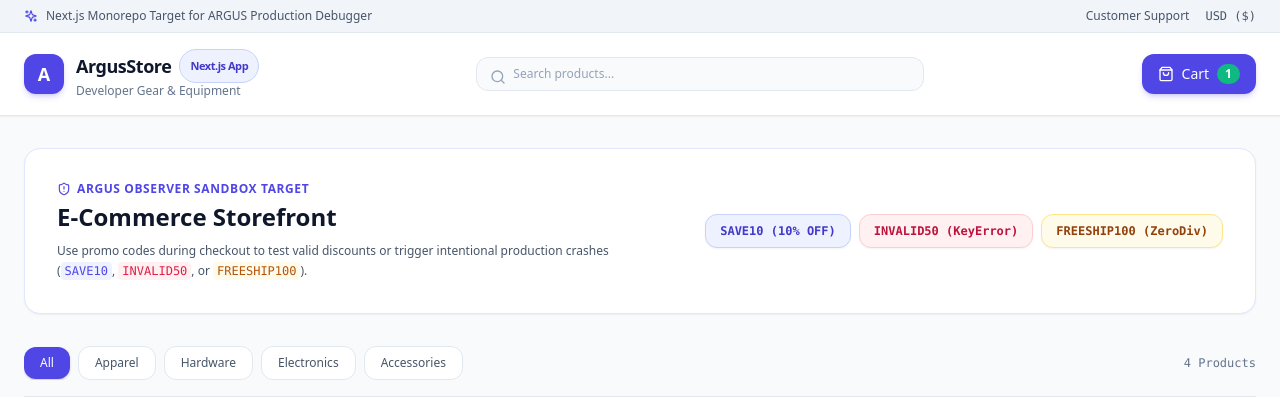
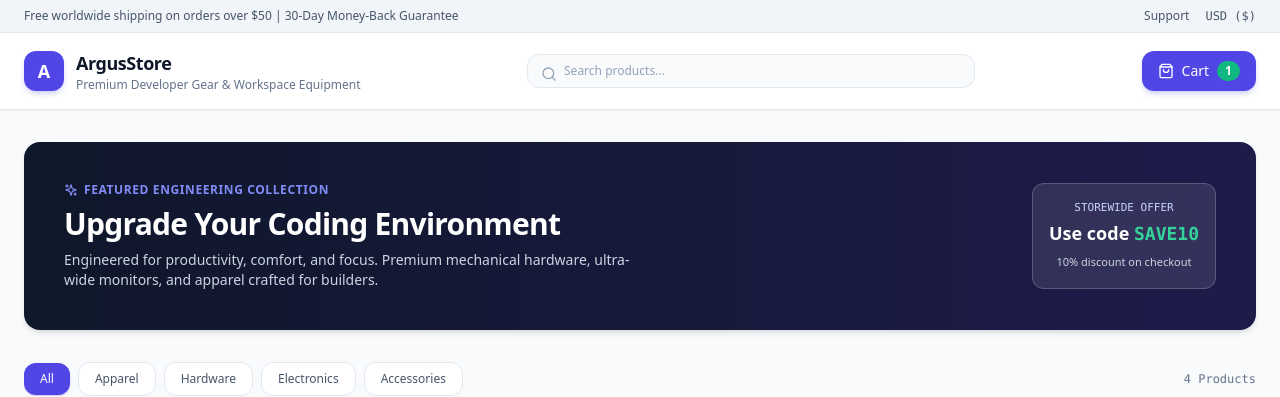
Before and after one commit to Niru-26016/testing-repo, a Next.js app in the folder frontend/: page / in a window 1280 px wide. Shown: the top 397 px of the page. Built offline with nearby package versions, Linux system fonts and the light colour scheme.

Commit message:
Clean up UI, add live error crash console and toast notification for invalid codes

```diff
--- a/frontend/src/app/page.jsx
+++ b/frontend/src/app/page.jsx
@@ -1,6 +1,6 @@
 'use client';
 
-import React, { useState } from 'react';
+import React, { useState, useEffect } from 'react';
 import {
   ShoppingBag,
   CheckCircle2,
@@ -10,9 +10,10 @@ import {
   AlertTriangle,
   Search,
   Star,
-  Sparkles,
-  ShieldAlert,
-  X
+  X,
+  Terminal,
+  AlertOctagon,
+  Sparkles
 } from 'lucide-react';
 
 const PRODUCTS = [
@@ -70,6 +71,24 @@ export default function StorefrontPage() {
   const [selectedCategory, setSelectedCategory] = useState("All");
   const [searchQuery, setSearchQuery] = useState("");
 
+  // Crash state & Toast notifications
+  const [crashLog, setCrashLog] = useState(null);
+  const [toast, setToast] = useState(null);
+
+  // Auto-dismiss toast after 4 seconds
+  useEffect(() => {
+    if (toast) {
+      const timer = setTimeout(() => {
+        setToast(null);
+      }, 4000);
+      return () => clearTimeout(timer);
+    }
+  }, [toast]);
+
+  const showToast = (message, type = 'error') => {
+    setToast({ message, type, id: Date.now() });
+  };
+
   const addToCart = (product) => {
     setCart((prev) => {
       const existing = prev.find((item) => item.id === product.id);
@@ -80,6 +99,7 @@ export default function StorefrontPage() {
       }
       return [...prev, { ...product, quantity: 1 }];
     });
+    showToast(`Added "${product.name}" to cart`, 'success');
   };
 
   const removeFromCart = (id) => {
@@ -119,25 +139,55 @@ export default function StorefrontPage() {
 
       const data = await res.json();
 
-      if (!res.ok) {
+      // Scenario 1: Unhandled Production Server Crash (HTTP 500)
+      if (res.status === 500) {
+        const errorDetails = {
+          status: 500,
+          error: data.error || "500 Internal Server Error",
+          message: data.message || "Unhandled Runtime Exception in Checkout Gateway",
+          trace_id: data.trace_id || `tr-${Date.now()}`,
+          timestamp: new Date().toISOString(),
+          promo_code: promoCode
+        };
+        setCrashLog(errorDetails);
+        setCheckoutResult({ error: true, ...errorDetails });
+        return;
+      }
+
+      // Scenario 2: Handled Bad Request / Invalid Promo Code (Post-Fix or 400/422 status)
+      if (!res.ok || data.status === "INVALID_PROMO" || data.status === "ERROR") {
+        setCrashLog(null);
+        showToast("Incorrect or invalid code", "error");
         setCheckoutResult({
           error: true,
-          status: res.status,
-          message: data.message || "Unable to process order pricing. Production exception caught by Argus Observer.",
-          trace_id: data.trace_id
+          message: data.message || "Incorrect or invalid code"
         });
-      } else {
+        return;
+      }
+
+      // Scenario 3: Code entered but discount is 0 and not matching standard promo codes (Fixed graceful fallback)
+      const enteredCode = promoCode.trim().toUpperCase();
+      if (enteredCode && data.pricing && data.pricing.discount_percent === 0 && !["SAVE10", "SAVE20", "FREESHIP100"].includes(enteredCode)) {
+        showToast("Incorrect or invalid code", "error");
+      } else if (enteredCode && data.pricing && data.pricing.discount_percent > 0) {
+        showToast(`Promo code applied: ${data.pricing.discount_percent}% off!`, "success");
+      }
+
+      // Successful checkout calculation
+      setCrashLog(null);
       setCheckoutResult({
         error: false,
         pricing: data.pricing,
         inventory: data.inventory,
         shipping: data.shipping
       });
-      }
     } catch (err) {
-      setCheckoutResult({
-        error: true,
-        message: "Failed to connect to checkout service. Please verify the backend is running on port 8001."
+      // Network failure / server offline
+      setCrashLog({
+        status: "NETWORK_ERROR",
+        error: "Connection Refused",
+        message: "Failed to connect to checkout service. Please ensure the backend is running.",
+        timestamp: new Date().toISOString()
       });
     } finally {
       setLoading(false);
@@ -152,15 +202,94 @@ export default function StorefrontPage() {
   });
 
   return (
-    <div className="min-h-screen bg-slate-50 text-slate-800 flex flex-col font-sans">
+    <div className="min-h-screen bg-slate-50 text-slate-800 flex flex-col font-sans relative">
+      {/* Toast Notification Container */}
+      {toast && (
+        <div className="fixed top-5 right-5 z-50 animate-bounce-in max-w-sm w-full transition-all">
+          <div className={`p-4 rounded-xl shadow-xl border flex items-center justify-between gap-3 ${
+            toast.type === 'error'
+              ? 'bg-rose-50 border-rose-200 text-rose-900 shadow-rose-900/10'
+              : 'bg-emerald-50 border-emerald-200 text-emerald-900 shadow-emerald-900/10'
+          }`}>
+            <div className="flex items-center gap-3">
+              {toast.type === 'error' ? (
+                <div className="w-8 h-8 rounded-lg bg-rose-100 flex items-center justify-center flex-shrink-0">
+                  <AlertTriangle className="w-4 h-4 text-rose-600" />
+                </div>
+              ) : (
+                <div className="w-8 h-8 rounded-lg bg-emerald-100 flex items-center justify-center flex-shrink-0">
+                  <CheckCircle2 className="w-4 h-4 text-emerald-600" />
+                </div>
+              )}
+              <div>
+                <p className="text-xs font-semibold">{toast.type === 'error' ? 'Invalid Code' : 'Success'}</p>
+                <p className="text-xs text-slate-700 mt-0.5">{toast.message}</p>
+              </div>
+            </div>
+            <button
+              onClick={() => setToast(null)}
+              className="p-1 rounded-md hover:bg-black/5 text-slate-400 hover:text-slate-700"
+            >
+              <X className="w-4 h-4" />
+            </button>
+          </div>
+        </div>
+      )}
+
+      {/* Production Crash Error Banner & Terminal Log (Visible when backend throws 500 error) */}
+      {crashLog && (
+        <div className="bg-rose-600 text-white px-6 py-4 border-b border-rose-700 shadow-lg sticky top-0 z-50">
+          <div className="max-w-7xl mx-auto flex flex-col md:flex-row items-start md:items-center justify-between gap-4">
+            <div className="flex items-start gap-3">
+              <div className="p-2 bg-rose-700 rounded-lg">
+                <AlertOctagon className="w-6 h-6 text-white animate-pulse" />
+              </div>
+              <div>
+                <div className="flex items-center gap-2">
+                  <h3 className="font-bold text-sm tracking-wide">SYSTEM RUNTIME EXCEPTION DETECTED (HTTP 500)</h3>
+                  <span className="bg-rose-800 text-[10px] uppercase font-mono px-2 py-0.5 rounded font-semibold">
+                    Observer Intercepted
+                  </span>
+                </div>
+                <p className="text-xs text-rose-100 mt-0.5 font-mono">
+                  {crashLog.message}
+                </p>
+              </div>
+            </div>
+
+            <div className="flex items-center gap-3">
+              <button
+                onClick={() => setCrashLog(null)}
+                className="bg-white hover:bg-rose-50 text-rose-700 text-xs font-semibold px-4 py-2 rounded-lg transition-colors shadow-sm"
+              >
+                Dismiss Crash Log
+              </button>
+            </div>
+          </div>
+
+          {/* Collapsible Error Trace Details */}
+          <div className="max-w-7xl mx-auto mt-3 pt-3 border-t border-rose-500/60 font-mono text-[11px] bg-rose-950/80 p-3 rounded-lg text-rose-200 overflow-x-auto space-y-1">
+            <div className="flex items-center gap-2 text-rose-300">
+              <Terminal className="w-3.5 h-3.5" />
+              <span className="font-bold">Production Crash Telemetry:</span>
+            </div>
+            <p className="text-rose-100"><span className="text-rose-400">Error:</span> {crashLog.error}</p>
+            <p className="text-rose-100"><span className="text-rose-400">Exception Message:</span> {crashLog.message}</p>
+            {crashLog.trace_id && <p className="text-rose-100"><span className="text-rose-400">Trace ID:</span> {crashLog.trace_id}</p>}
+            <p className="text-rose-400 text-[10px] mt-1 italic">
+              [ARGUS Observer] Telemetry payload dispatched to ARGUS /webhook/crash. Awaiting autonomous fix...
+            </p>
+          </div>
+        </div>
+      )}
+
       {/* Top Utility Bar */}
       <div className="bg-slate-100 border-b border-slate-200 px-6 py-2 flex items-center justify-between text-xs text-slate-600">
         <div className="flex items-center gap-2">
-          <Sparkles className="w-3.5 h-3.5 text-indigo-600" />
-          <span className="font-medium">Next.js Monorepo Target for ARGUS Production Debugger</span>
+          <span>Free worldwide shipping on orders over $50 | 30-Day Money-Back Guarantee</span>
         </div>
         <div className="flex items-center gap-4">
-          <span className="hover:text-slate-900 cursor-pointer transition-colors">Customer Support</span>
+          <span className="hover:text-slate-900 cursor-pointer transition-colors">Support</span>
           <span className="font-mono font-medium">USD ($)</span>
         </div>
       </div>
@@ -172,13 +301,10 @@ export default function StorefrontPage() {
             A
           </div>
           <div>
-            <h1 className="font-bold text-lg text-slate-900 tracking-tight flex items-center gap-2">
+            <h1 className="font-bold text-lg text-slate-900 tracking-tight">
               ArgusStore
-              <span className="text-[11px] font-semibold text-indigo-700 bg-indigo-50 px-2.5 py-0.5 rounded-full border border-indigo-200">
-                Next.js App
-              </span>
             </h1>
-            <p className="text-xs text-slate-500">Developer Gear & Equipment</p>
+            <p className="text-xs text-slate-500">Premium Developer Gear & Workspace Equipment</p>
           </div>
         </div>
 
@@ -210,36 +336,21 @@ export default function StorefrontPage() {
 
       {/* Main Content */}
       <main className="flex-1 max-w-7xl w-full mx-auto px-6 py-8 space-y-8">
-        {/* Hero Promotion */}
-        <div className="bg-white border border-indigo-100 p-8 rounded-2xl flex flex-col md:flex-row items-start md:items-center justify-between gap-6 shadow-sm">
-          <div>
-            <span className="text-xs font-bold text-indigo-600 tracking-wider uppercase flex items-center gap-1.5">
-              <ShieldAlert className="w-3.5 h-3.5" /> ARGUS Observer Sandbox Target
+        {/* Clean E-Commerce Hero Banner */}
+        <div className="bg-gradient-to-r from-slate-900 to-indigo-950 text-white p-8 md:p-10 rounded-2xl flex flex-col md:flex-row items-start md:items-center justify-between gap-6 shadow-md">
+          <div className="max-w-xl">
+            <span className="text-xs font-semibold text-indigo-400 tracking-wider uppercase flex items-center gap-1.5 mb-2">
+              <Sparkles className="w-3.5 h-3.5" /> Featured Engineering Collection
             </span>
-            <h2 className="text-2xl font-bold text-slate-900 mt-1">E-Commerce Storefront</h2>
-            <p className="text-xs text-slate-600 mt-2 max-w-xl leading-relaxed">
-              Use promo codes during checkout to test valid discounts or trigger intentional production crashes (<code className="text-indigo-600 bg-indigo-50 px-1 py-0.5 rounded font-mono font-medium">SAVE10</code>, <code className="text-rose-600 bg-rose-50 px-1 py-0.5 rounded font-mono font-medium">INVALID50</code>, or <code className="text-amber-700 bg-amber-50 px-1 py-0.5 rounded font-mono font-medium">FREESHIP100</code>).
+            <h2 className="text-2xl md:text-3xl font-bold tracking-tight">Upgrade Your Coding Environment</h2>
+            <p className="text-xs md:text-sm text-slate-300 mt-2 leading-relaxed">
+              Engineered for productivity, comfort, and focus. Premium mechanical hardware, ultra-wide monitors, and apparel crafted for builders.
             </p>
           </div>
-          <div className="flex flex-wrap gap-2 text-xs font-mono">
-            <button
-              onClick={() => { setPromoCode("SAVE10"); setIsCheckoutOpen(true); }}
-              className="bg-indigo-50 hover:bg-indigo-100 border border-indigo-200 px-3.5 py-2 rounded-xl text-indigo-700 font-semibold transition-colors shadow-sm"
-            >
-              SAVE10 (10% OFF)
-            </button>
-            <button
-              onClick={() => { setPromoCode("INVALID50"); setIsCheckoutOpen(true); }}
-              className="bg-rose-50 hover:bg-rose-100 border border-rose-200 px-3.5 py-2 rounded-xl text-rose-700 font-semibold transition-colors shadow-sm"
-            >
-              INVALID50 (KeyError)
-            </button>
-            <button
-              onClick={() => { setPromoCode("FREESHIP100"); setIsCheckoutOpen(true); }}
-              className="bg-amber-50 hover:bg-amber-100 border border-amber-200 px-3.5 py-2 rounded-xl text-amber-800 font-semibold transition-colors shadow-sm"
-            >
-              FREESHIP100 (ZeroDiv)
-            </button>
+          <div className="bg-white/10 backdrop-blur-md border border-white/20 p-4 rounded-xl text-center flex-shrink-0">
+            <span className="text-[11px] text-indigo-200 block uppercase font-mono">Storewide Offer</span>
+            <p className="text-lg font-bold text-white mt-0.5">Use code <span className="text-emerald-400 font-mono">SAVE10</span></p>
+            <span className="text-[11px] text-slate-300">10% discount on checkout</span>
           </div>
         </div>
 
@@ -353,7 +464,7 @@ export default function StorefrontPage() {
                   </label>
                   <input
                     type="text"
-                    placeholder="Enter coupon code (e.g. SAVE10, INVALID50)"
+                    placeholder="Enter coupon code (e.g. SAVE10)"
                     value={promoCode}
                     onChange={(e) => setPromoCode(e.target.value)}
                     className="w-full bg-white border border-slate-300 rounded-lg px-3 py-2 text-xs text-slate-900 placeholder-slate-400 focus:outline-none focus:border-indigo-500 font-mono uppercase"
@@ -381,21 +492,9 @@ export default function StorefrontPage() {
                 </div>
               </div>
 
-              {/* Standard Customer Response Alert */}
-              {checkoutResult && (
-                <div className={`p-4 rounded-xl text-xs ${checkoutResult.error ? 'bg-rose-50 border border-rose-200 text-rose-900' : 'bg-emerald-50 border border-emerald-200 text-emerald-900'}`}>
-                  {checkoutResult.error ? (
-                    <div className="space-y-1">
-                      <strong className="font-bold flex items-center gap-1.5 text-rose-700">
-                        <AlertTriangle className="w-4 h-4 text-rose-600" /> Checkout Error (Intercepted by Argus)
-                      </strong>
-                      <p className="text-rose-800 leading-relaxed text-[11px]">{checkoutResult.message}</p>
-                      {checkoutResult.trace_id && (
-                        <p className="text-[10px] font-mono text-indigo-700 mt-1">Trace ID: {checkoutResult.trace_id}</p>
-                      )}
-                    </div>
-                  ) : (
-                    <div className="space-y-1">
+              {/* Order Status Results */}
+              {checkoutResult && !checkoutResult.error && (
+                <div className="p-4 rounded-xl text-xs bg-emerald-50 border border-emerald-200 text-emerald-900 space-y-1">
                   <strong className="font-bold flex items-center gap-1.5 text-emerald-700">
                     <CheckCircle2 className="w-4 h-4 text-emerald-600" /> Order Placed Successfully!
                   </strong>
@@ -405,8 +504,6 @@ export default function StorefrontPage() {
                   )}
                   {checkoutResult.shipping && (
                     <p className="text-[10px] text-slate-500 font-mono">Carrier: {checkoutResult.shipping.carrier} (${checkoutResult.shipping.shipping_fee})</p>
-                      )}
-                    </div>
                   )}
                 </div>
               )}
@@ -433,8 +530,8 @@ export default function StorefrontPage() {
       )}
 
       {/* Footer */}
-      <footer className="border-t border-slate-200 bg-white px-6 py-6 text-center text-xs text-slate-500 font-mono">
-        ArgusStore Target App &copy; 2026. Powered by Next.js App Router + FastAPI Backend.
+      <footer className="border-t border-slate-200 bg-white px-6 py-6 text-center text-xs text-slate-500">
+        ArgusStore &copy; 2026. All rights reserved.
       </footer>
     </div>
   );
```
Also changed, not shown: 1 other file (tests, documents, lock files or other folders). Lines whose indentation alone changed are shown as unchanged.
